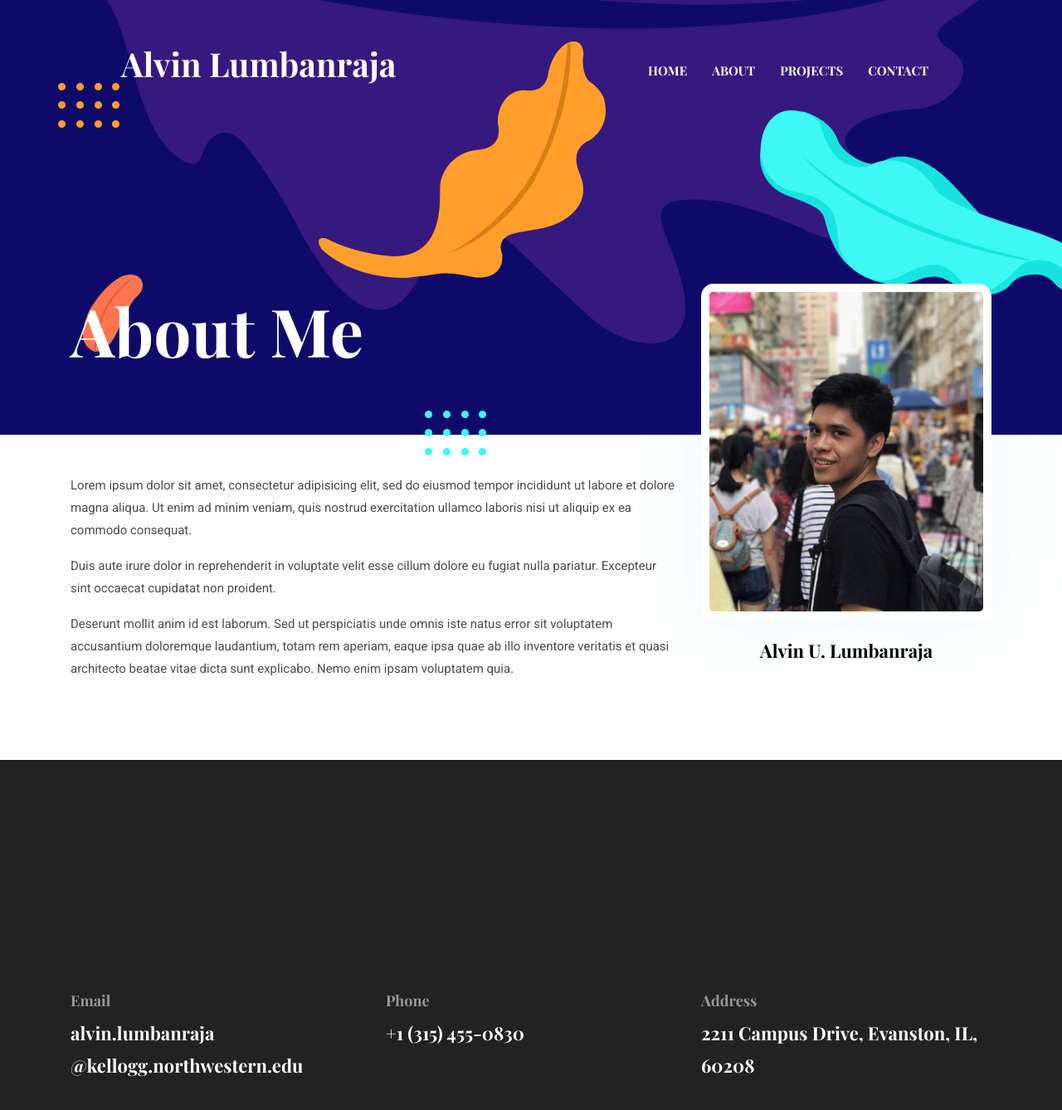
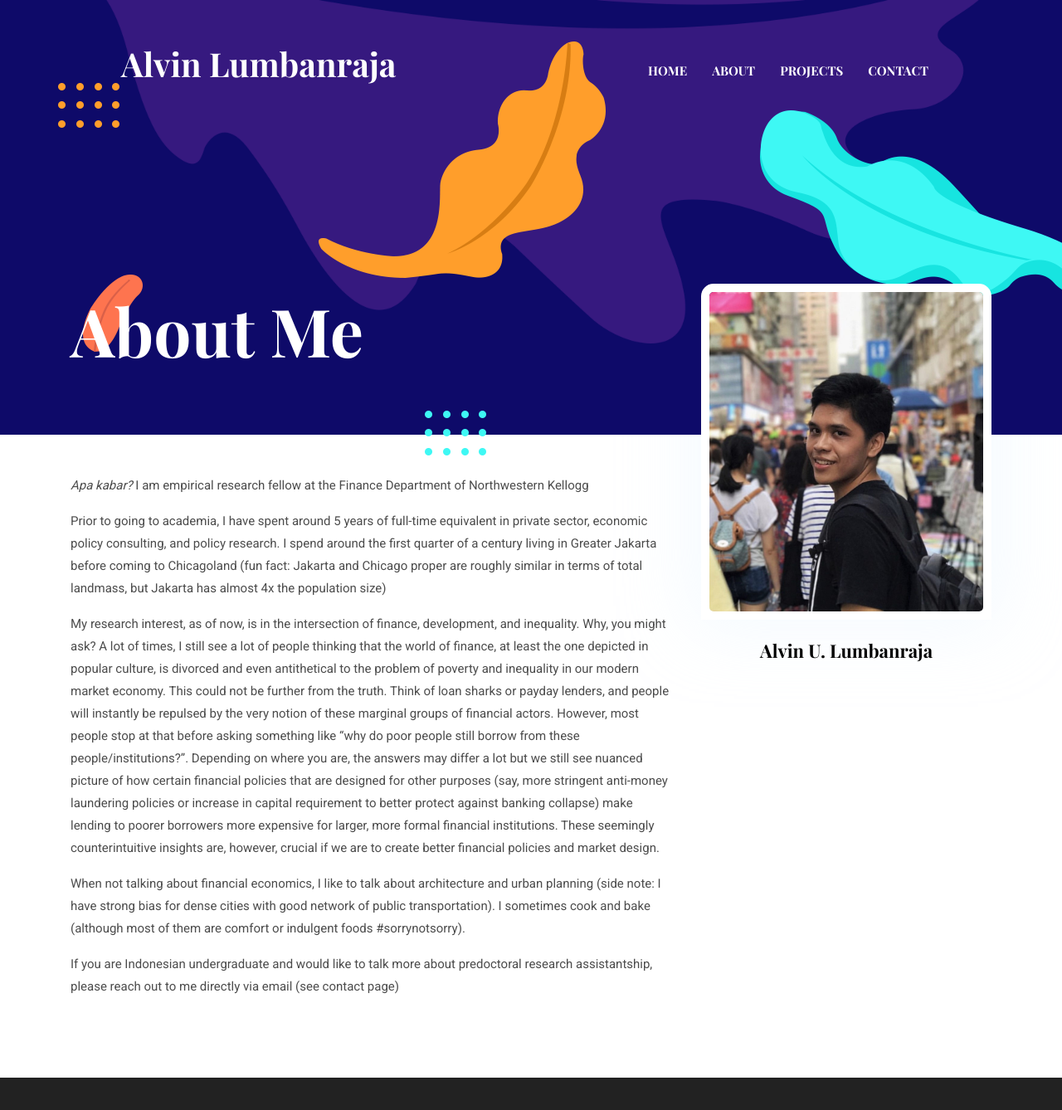
Before and after one commit to alumbanraja/alumbanraja.github.io, a Jekyll site: the page built from _pages/about.md, in a window 1280 px wide and 1400 px high. Shown: the top 1338 px of the window at 83% size. Built offline with Jekyll 4.4.1, drawn with Linux system fonts in a browser that asks for light colours.

Commit message:
Update about.md

```diff
--- a/_pages/about.md
+++ b/_pages/about.md
@@ -5,13 +5,30 @@ author: Alvin U. Lumbanraja
 image: assets/images/about/author.jpg
 ---
 
-Lorem ipsum dolor sit amet, consectetur adipisicing elit, sed do eiusmod tempor incididunt ut labore et
-dolore magna aliqua. Ut enim ad minim veniam, quis nostrud exercitation ullamco laboris nisi ut aliquip ex ea
-commodo consequat.
+_Apa kabar?_
+I am empirical research fellow at the Finance Department of Northwestern Kellogg
 
-Duis aute irure dolor in reprehenderit in voluptate velit esse cillum dolore eu fugiat nulla pariatur.
-Excepteur sint occaecat cupidatat non proident.
+Prior to going to academia, I have spent around 5 years of full-time equivalent in private sector,
+economic policy consulting, and policy research. I spend around the first quarter of a century living
+in Greater Jakarta before coming to Chicagoland (fun fact: Jakarta and Chicago proper are roughly
+similar in terms of total landmass, but Jakarta has almost 4x the population size)
 
-Deserunt mollit anim id est laborum. Sed ut perspiciatis unde omnis iste natus error sit voluptatem
-accusantium doloremque laudantium, totam rem aperiam, eaque ipsa quae ab illo inventore veritatis et quasi
-architecto beatae vitae dicta sunt explicabo. Nemo enim ipsam voluptatem quia.
+My research interest, as of now, is in the intersection of finance, development, and inequality.
+Why, you might ask? A lot of times, I still see a lot of people thinking that the world of finance,
+at least the one depicted in popular culture, is divorced and even antithetical to the problem of
+poverty and inequality in our modern market economy. This could not be further from the truth.
+Think of loan sharks or payday lenders, and people will instantly be repulsed by the very notion of
+these marginal groups of financial actors. However, most people stop at that before asking something
+like "why do poor people still borrow from these people/institutions?". Depending on where you are,
+the answers may differ a lot but we still see nuanced picture of how certain financial policies that
+are designed for other purposes (say, more stringent anti-money laundering policies or increase in
+capital requirement to better protect against banking collapse) make lending to poorer borrowers
+more expensive for larger, more formal financial institutions. These seemingly counterintuitive
+insights are, however, crucial if we are to create better financial policies and market design.
+
+When not talking about financial economics, I like to talk about architecture and urban planning
+(side note: I have strong bias for dense cities with good network of public transportation).
+I sometimes cook and bake (although most of them are comfort or indulgent foods #sorrynotsorry).
+
+If you are Indonesian undergraduate and would like to talk more about predoctoral research
+assistantship, please reach out to me directly via email (see contact page)
```
